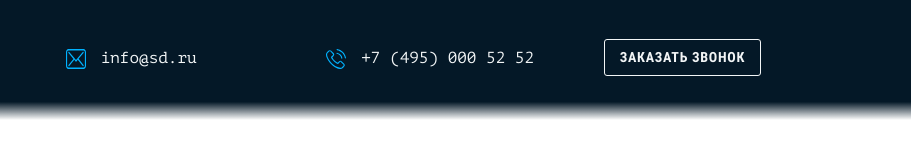
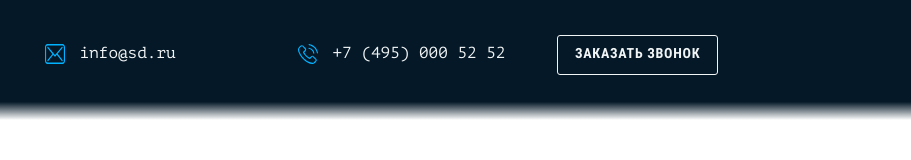
Before and after one commit to katenichols/96162-smart_device, a website built with webpack: page source/index.html in a window 1280 px wide. Shown: the full height of the page, 369-1280 px from the left. Built offline with nearby package versions, Linux system fonts and the light colour scheme; files whose address does not match are found by name.

Commit message:
Сделаны исправления в шапке

```diff
--- a/source/sass/blocks/header.scss
+++ b/source/sass/blocks/header.scss
@@ -15,9 +15,18 @@
 }
 
 .header__wrapper {
-  display: flex;
-  justify-content: space-between;
+  display: grid;
+  grid-template-columns: 215px 1fr 204px;
   align-items: center;
+
+  @media (max-width: $vp-1023) {
+    grid-template-columns: 215px 1fr;
+    align-items: flex-start;
+  }
+
+  @media (max-width: $vp-767) {
+    grid-template-columns: 35px 1fr;
+  }
 }
 
 .header__logo {
@@ -28,7 +37,10 @@
 }
 
 .header__wrapper a {
-  padding: 10px 15px;
+  display: block;
+  margin-top: -5px;
+  margin-right: 43px;
+  padding: 10px 16px 13px 17px;
 
   @include roboto-bold($size-14, $line-16);
   text-transform: uppercase;
@@ -44,8 +56,17 @@
 }
 
 .header__contacts {
+  display: flex;
+  justify-content: center;
+  flex-wrap: wrap;
+  margin-top: 10px;
+
   @media (max-width: $vp-1023) {
-    display: flex;
+    justify-content: flex-end;
+  }
+
+  @media (max-width: $vp-767) {
+    margin-top: 5px;
   }
 }
 
@@ -74,7 +95,9 @@
   }
 
   &:first-of-type {
-    margin-right: 120px;
+    margin-right: 122px;
+    margin-bottom: 15px;
+    margin-left: 40px;
 
     &::before {
       background-image: url("../img/sprite/icon-mail.svg");
@@ -91,14 +114,16 @@
     display: block;
     width: 0;
     height: 20px;
+    margin: 0;
     padding: 0 0 0 50px;
-    // align-self: center;
     overflow: hidden;
 
     color: $color-transparent;
 
     &:first-of-type {
       margin-right: 0;
+      margin-bottom: 0;
+      margin-left: 0;
       padding-left: 60px;
     }
   }
```
Also changed, not shown: build/css/style.css, build/css/style.min.css, 1 other file.
